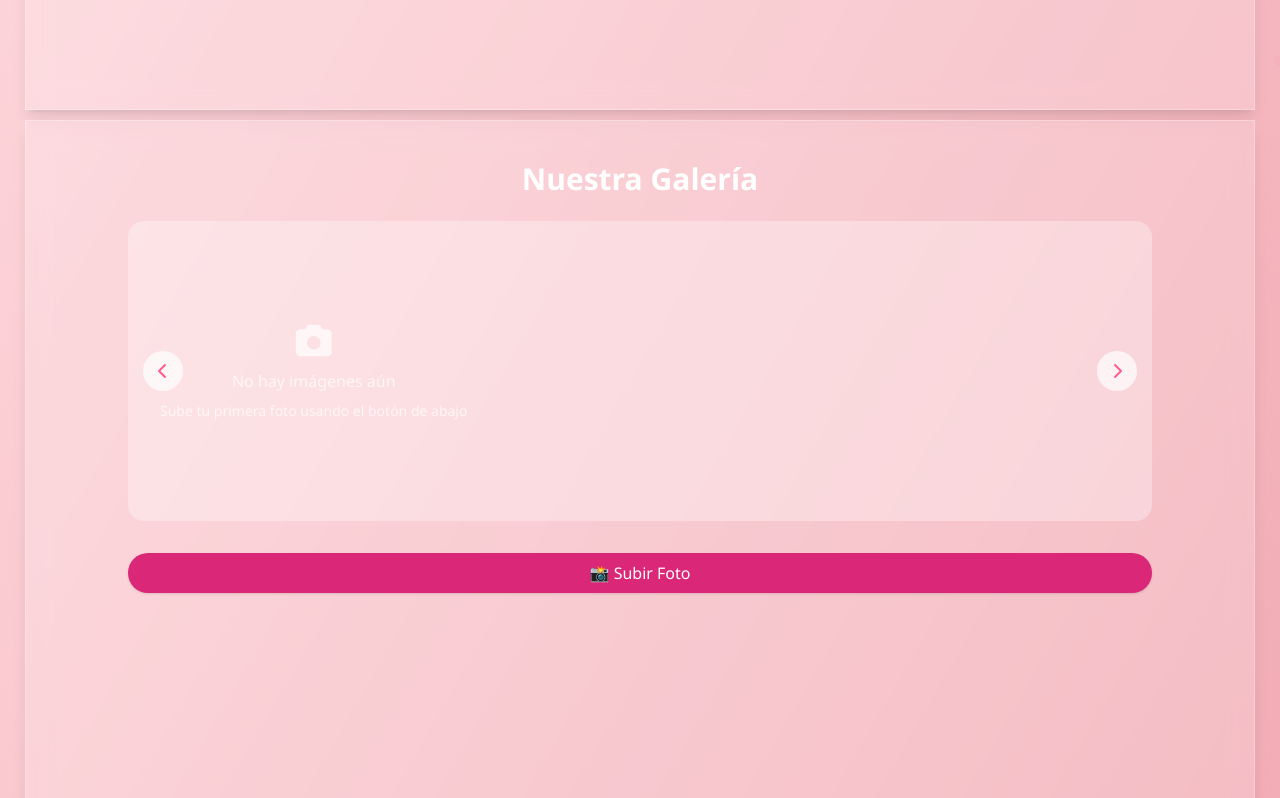
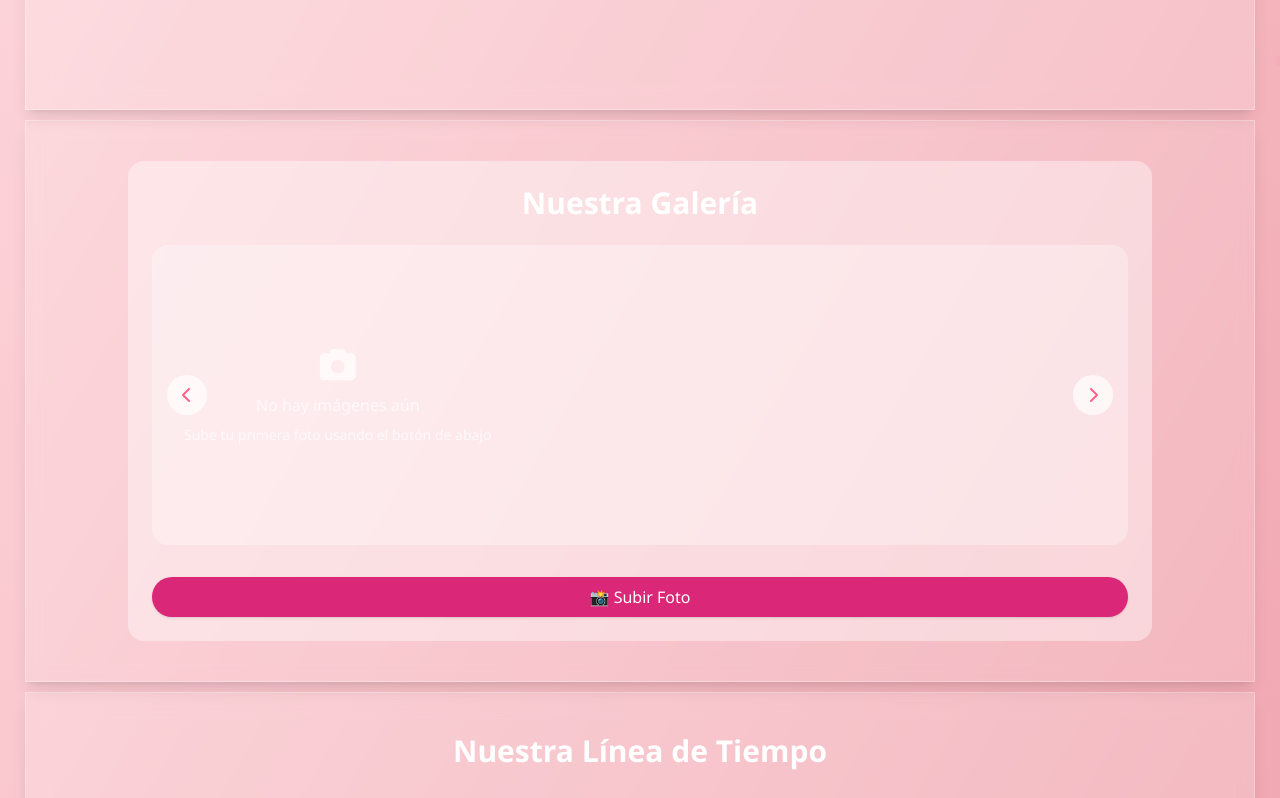
Before and after one commit to devloop307/History, a plain HTML site: page index.html in a window 1280 px wide. Shown: the part 700-1498 px from the top of the page. Drawn offline with nearby package versions, Linux system fonts and the light colour scheme.

Commit message:
hello world

```diff
--- a/index.html
+++ b/index.html
@@ -51,10 +51,11 @@
   left: 0;
   width: 100%;
   height: 100vh;
-  pointer-events: none; /* Permite interactuar con elementos debajo */
+  pointer-events: none;
   overflow: hidden;
-  z-index: 1;
+  z-index: 1; /* Corazones entre el fondo y la galería */
 }
+
 
 .heart {
   position: absolute;
@@ -246,6 +247,19 @@
       cursor: pointer;
       color: #ff5e8a;
       z-index: 101;
+    }
+
+  #gallery-section .max-w-5xl {
+    background: rgba(255, 255, 255, 0.4);
+    border-radius: 1rem;
+    padding: 1.5rem;
+  }
+
+  #gallery-section.glass {
+  position: relative;
+  z-index: 2; /* Encima de los corazones */
+  background: rgba(255, 255, 255, 0.15) !important; /* Transparencia ajustada */
+  backdrop-filter: blur(8px);
 }
 
     /* Grid de imágenes numeradas */
@@ -449,8 +463,8 @@
     </section>
 
     <!-- Galería -->
-    <section id="gallery-section" class="relative h-screen py-10 glass p-6 shadow-lg z-10">
-      <div class="max-w-5xl mx-auto">
+    <section id="gallery-section" class="py-10 glass p-6 shadow-lg relative">
+      <div class="max-w-5xl mx-auto bg-white/40 rounded-xl">
         <h2 class="text-3xl font-bold text-center text-white mb-6">Nuestra Galería</h2>
 
         <!-- Carrusel vacío -->
@@ -478,7 +492,7 @@
     </section>
 
     <!-- Línea de tiempo -->
-    <section class="py-10 glass p-6 shadow-lg z-10 relative h-screen">
+    <section class="py-10 glass p-6 shadow-lg z-10">
       <div class="max-w-3xl mx-auto">
         <h2 class="text-3xl font-bold text-center text-white mb-8">Nuestra Línea de Tiempo</h2>
         <div id="timeline" class="space-y-4">
@@ -810,11 +824,10 @@
     heart.classList.add('heart');
     heart.style.left = Math.random() * window.innerWidth + 'px';
     heart.style.animationDuration = (Math.random() * 3 + 2) + 's';
-      heart.textContent = ['❤️', '💖', '💘', '💝', '💗', '💓', '💞'][Math.floor(Math.random() * 7)];
+    heart.innerHTML = ['❤️', '💖', '💘', '💝', '💗', '💓', '💞'][Math.floor(Math.random() * 7)];
     heartsContainer.appendChild(heart);
     setTimeout(() => heart.remove(), 5000);
   }
-
   setInterval(createHeart, 200);
 }
 
```
Lines whose indentation alone changed are shown as unchanged.
